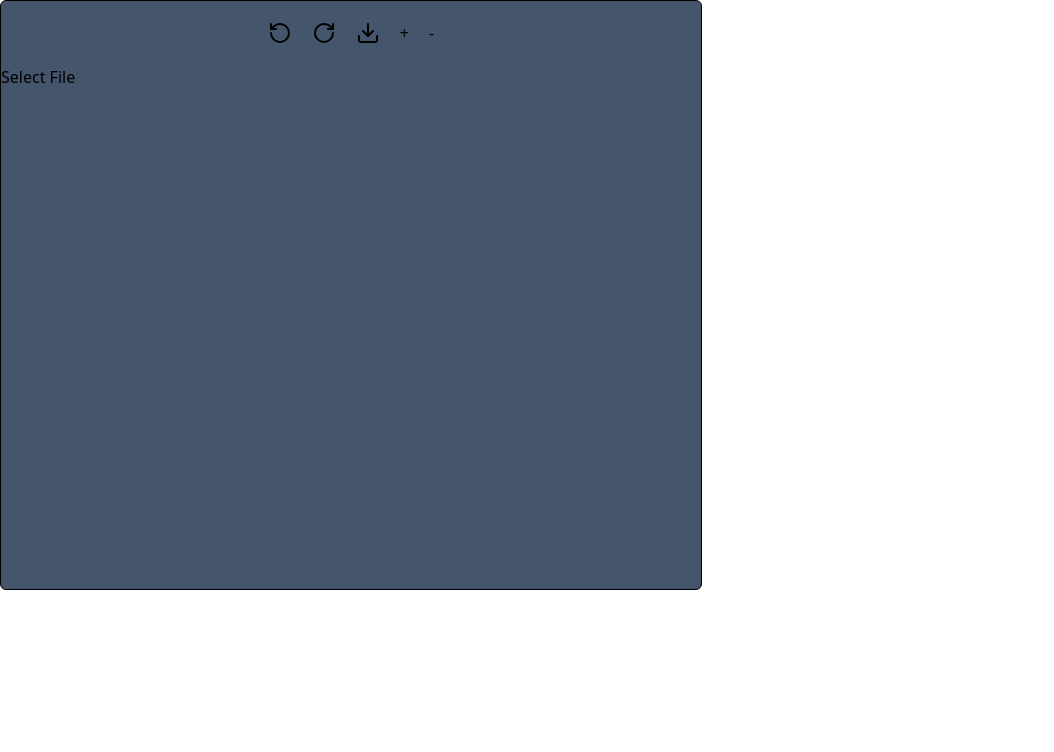
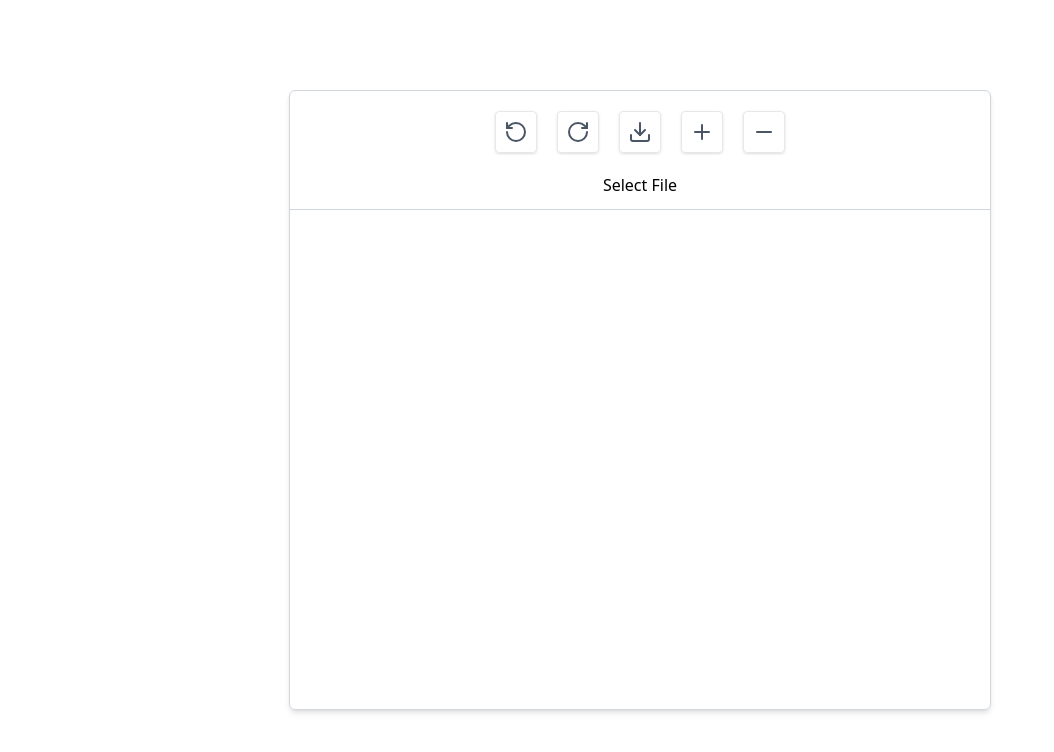
Before and after one commit to tyange/canvas-playground, a Next.js app: page / in a window 1280 px wide. Shown: the top 752 px of the page, without its empty margins (0-1054 px from the left). Built offline with nearby package versions, Linux system fonts and the light colour scheme.

Commit message:
스타일링 수정

```diff
--- a/app/components/editor-panel.tsx
+++ b/app/components/editor-panel.tsx
@@ -1,4 +1,4 @@
-import { Download, RotateCcw, RotateCw } from 'lucide-react'
+import { Download, Minus, Plus, RotateCcw, RotateCw } from 'lucide-react'
 
 interface EditorPanelProps {
   onUndoHandler: () => void
@@ -17,20 +17,20 @@ export default function EditorPanel({
 }: EditorPanelProps) {
   return (
     <div className="w-full flex justify-center gap-5 py-5">
-      <button onClick={onUndoHandler}>
-        <RotateCcw />
+      <button className="border border-gray-200 rounded cursor-pointer p-2 shadow-sm hover:shadow-md hover:border-gray-300 transition-all" onClick={onUndoHandler}>
+        <RotateCcw className="text-gray-600" />
       </button>
-      <button onClick={onRedoHandler}>
-        <RotateCw />
+      <button className="border border-gray-200 rounded cursor-pointer p-2 shadow-sm hover:shadow-md hover:border-gray-300 transition-all" onClick={onRedoHandler}>
+        <RotateCw className="text-gray-600" />
       </button>
-      <button onClick={onDownloadHandler}>
-        <Download />
+      <button className="border border-gray-200 rounded cursor-pointer p-2 shadow-sm hover:shadow-md hover:border-gray-300 transition-all" onClick={onDownloadHandler}>
+        <Download className="text-gray-600" />
       </button>
-      <button onClick={onZoomInHandler}>
-        <span>+</span>
+      <button className="border border-gray-200 rounded cursor-pointer p-2 shadow-sm hover:shadow-md hover:border-gray-300 transition-all" onClick={onZoomInHandler}>
+        <Plus className="text-gray-600" />
       </button>
-      <button onClick={onZoomOutHandler}>
-        <span>-</span>
+      <button className="border border-gray-200 rounded cursor-pointer p-2 shadow-sm hover:shadow-md hover:border-gray-300 transition-all" onClick={onZoomOutHandler}>
+        <Minus className="text-gray-600" />
       </button>
     </div>
   )
--- a/app/components/editor.tsx
+++ b/app/components/editor.tsx
@@ -189,7 +189,7 @@ export default function Editor() {
   }
 
   return (
-    <div className="border rounded-md flex flex-col w-fit h-fit bg-slate-600">
+    <div className="border rounded-md flex flex-col w-fit h-fit border-gray-300 shadow-md">
       <EditorPanel
         onUndoHandler={onUndoHandler}
         onRedoHandler={onRedoHandler}
@@ -197,7 +197,7 @@ export default function Editor() {
         onZoomInHandler={onZoomInHandler}
         onZoomOutHandler={onZoomOutHandler}
       />
-      <div>
+      <div className="w-full flex justify-center">
         <input
           id="fileInput"
           type="file"
@@ -210,7 +210,7 @@ export default function Editor() {
         </label>
       </div>
       <div
-        className="overflow-auto"
+        className="w-full h-full p-3 border-t border-gray-300 mt-3 overflow-auto"
         style={{ width: '700px', height: '500px' }}
       >
         <canvas
--- a/app/page.tsx
+++ b/app/page.tsx
@@ -2,7 +2,7 @@ import Editor from '@/app/components/editor'
 
 export default function Home() {
   return (
-    <div>
+    <div className="w-screen h-screen flex justify-center items-center">
       <Editor />
     </div>
   )
```
